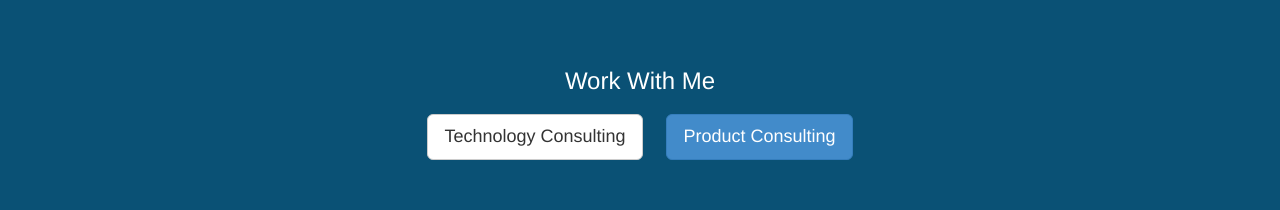
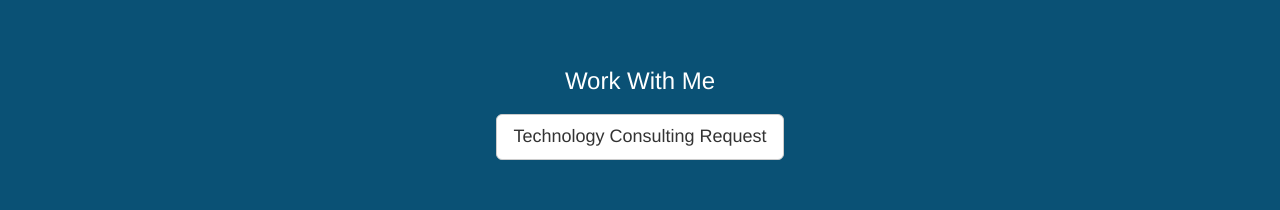
Before and after one commit to jasonmelo/jasonmelo.github.io, a plain HTML site: page index.html in a window 1280 px wide. Shown: the part 2015-2225 px from the top of the page. Drawn offline with Linux system fonts and the light colour scheme.

Commit message:
remove product consulting link

```diff
--- a/index.html
+++ b/index.html
@@ -154,8 +154,7 @@
         <div class="row">
           <div class="col-md-6 col-md-offset-3 text-center">
             <h3>Work With Me</h3>
-            <a href="https://jasonmelo.wufoo.com/forms/technology-consulting/" class="btn btn-lg btn-default">Technology Consulting</a>
-            <a href="https://jasonmelo.wufoo.com/forms/product-consulting/" class="btn btn-lg btn-primary">Product Consulting</a>
+            <a href="https://jasonmelo.wufoo.com/forms/technology-consulting/" class="btn btn-lg btn-default">Technology Consulting Request</a>
           </div>
         </div>
       </div>
```
